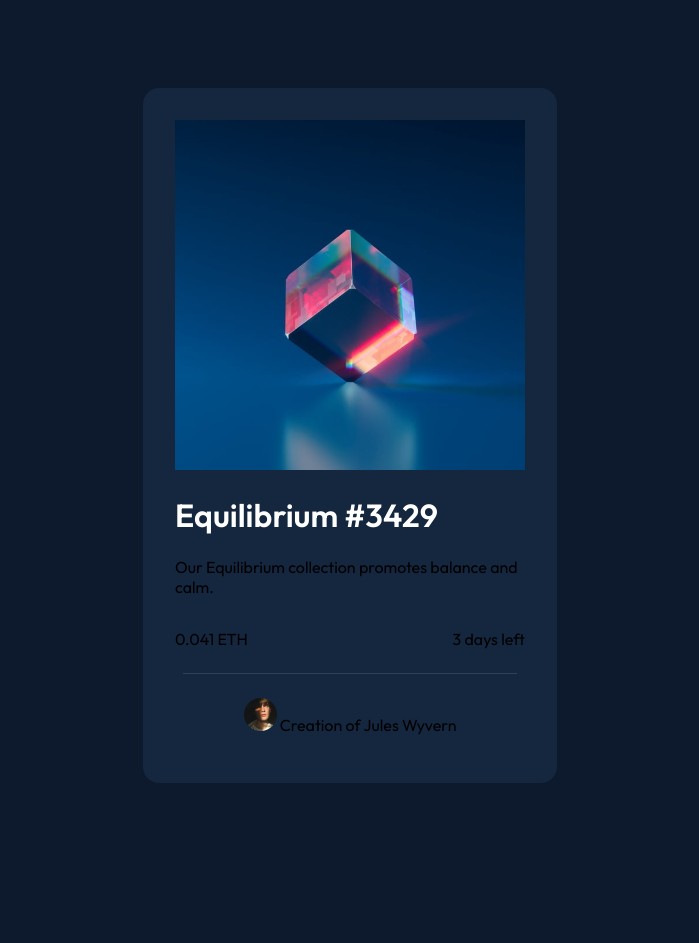
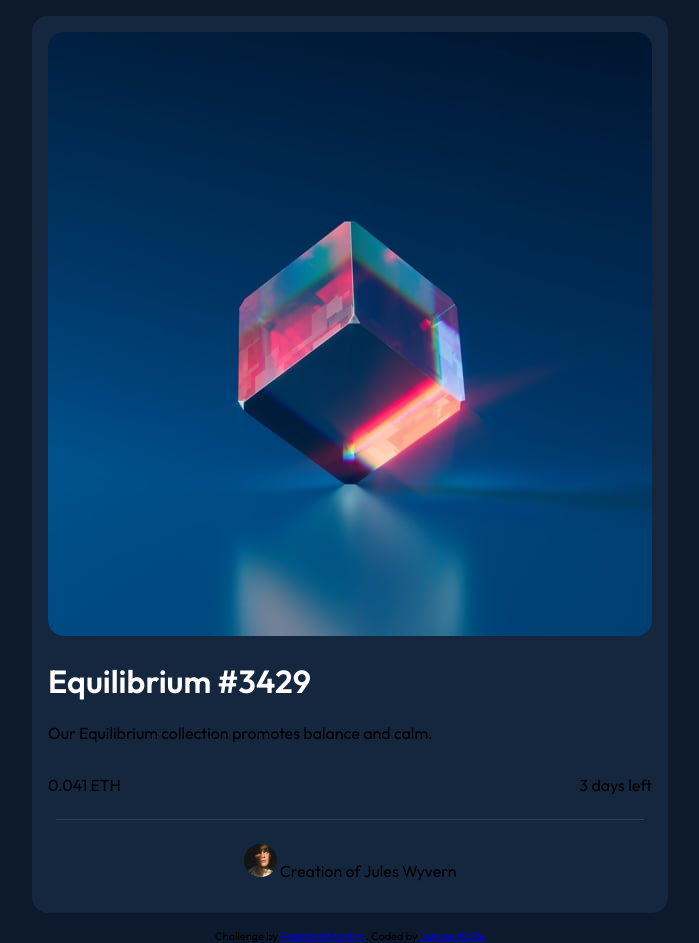
Before and after one commit to joshuamwolfe/nft-card, a website: page index.html in a window 1280 px wide. Shown: the whole page, without its empty margins (290-989 px from the left). Before the commit the page ends 871 px from the top, so only its background shows below. Drawn offline with Linux system fonts and the light colour scheme; a web font is replaced by a local one.

Commit message:
Added margin to main element. Changed flex direction.

```diff
--- a/css/style.css
+++ b/css/style.css
@@ -13,24 +13,24 @@ body {
     background-color: var(--main-bg-color);
     box-sizing: border-box;
     display: flex;
-    flex-basis: auto;
-    flex-direction: row;
+    flex-basis: fit-content;
+    flex-direction: column;
     flex: 1;
     font-family: 'Outfit', sans-serif;
     height: auto;
-    justify-content: center;
+    align-items: center;
+    margin: 0;
+    padding: 0;
+    /*height: 100vh;*/
 }
 
 main {
     border-radius: 1rem;
     background-color: var(--card-bg-color);
-    margin: 5rem;
-    padding: 2rem;
-    width: 350px;
-}
-
-main img {
-    max-width: 100%;
+    justify-content: center;
+    align-items: center;
+    padding: 1rem;
+    margin: 1rem;
 }
 
 main h1 {
@@ -48,6 +48,14 @@ main hr {
     font-size: 18px;
     font-weight: 600;
     padding-bottom: 0;
+}
+
+.image-container {
+    max-width: 100vw;
+}
+
+.image-container img {
+    border-radius: 1rem;
 }
 
 footer {
--- a/index.html
+++ b/index.html
@@ -13,7 +13,9 @@
 </head>
 <body>
 <main class="primary-container">
-    <img src="./images/image-equilibrium.jpg" alt="">
+    <section class="image-container">
+        <img src="./images/image-equilibrium.jpg" alt="">
+    </section>
     <h1>Equilibrium #3429</h1>
     <p>Our Equilibrium collection promotes balance and calm.</p>
     <div class="time-left-section">
@@ -25,15 +27,15 @@
         <p><img alt="" class="profile-image" src="images/image-avatar.png"> Creation of Jules Wyvern</p>
     </div>
 </main>
-<!--    <footer>-->
-<!--        <div class="attribution">-->
-<!--            Challenge by-->
-<!--            <a href="https://www.frontendmentor.io?ref=challenge"-->
-<!--               target="_blank">-->
-<!--                Frontend Mentor-->
-<!--            </a>. Coded by-->
-<!--            <a href="https://github.com/joshuamwolfe/nft-card">Joshua Wolfe</a>-->
-<!--        </div>-->
-<!--    </footer>-->
+    <footer>
+        <div class="attribution">
+            Challenge by
+            <a href="https://www.frontendmentor.io?ref=challenge"
+               target="_blank">
+                Frontend Mentor
+            </a>. Coded by
+            <a href="https://github.com/joshuamwolfe/nft-card">Joshua Wolfe</a>
+        </div>
+    </footer>
 </body>
 </html>
```
Also changed, not shown: 1 other file.
